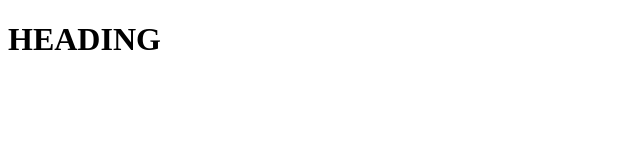
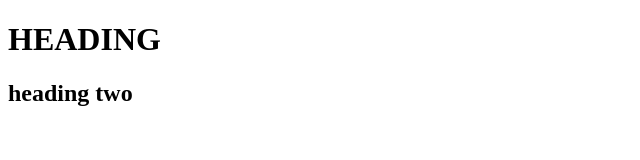
Before and after one commit to wolson72/git-practice, a plain HTML site: page index.html in a window 1280 px wide. Shown: the whole page, without its empty margins (0-640 px from the left). Drawn offline with Linux system fonts and the light colour scheme.

Commit message:
heading two

```diff
--- a/index.html
+++ b/index.html
@@ -8,5 +8,6 @@
 </head>
 <body>
 <h1>HEADING</h1>
+<h2>heading two</h2>
 </body>
 </html>
```
